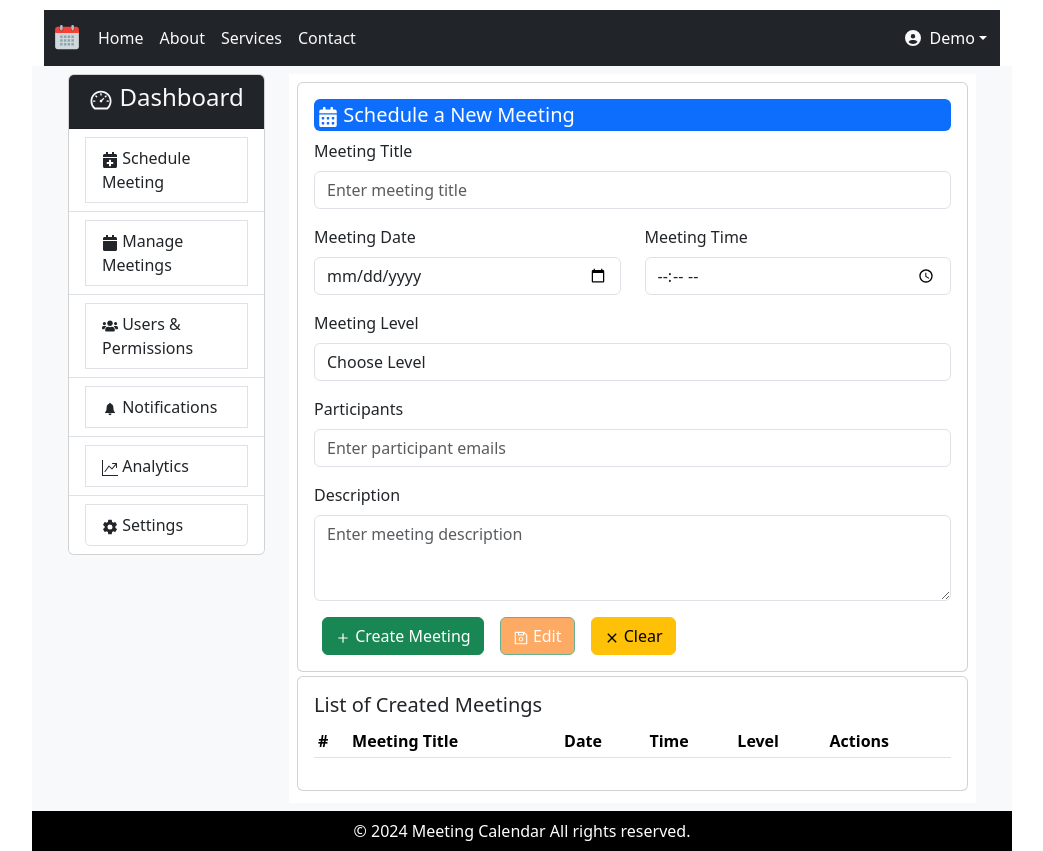
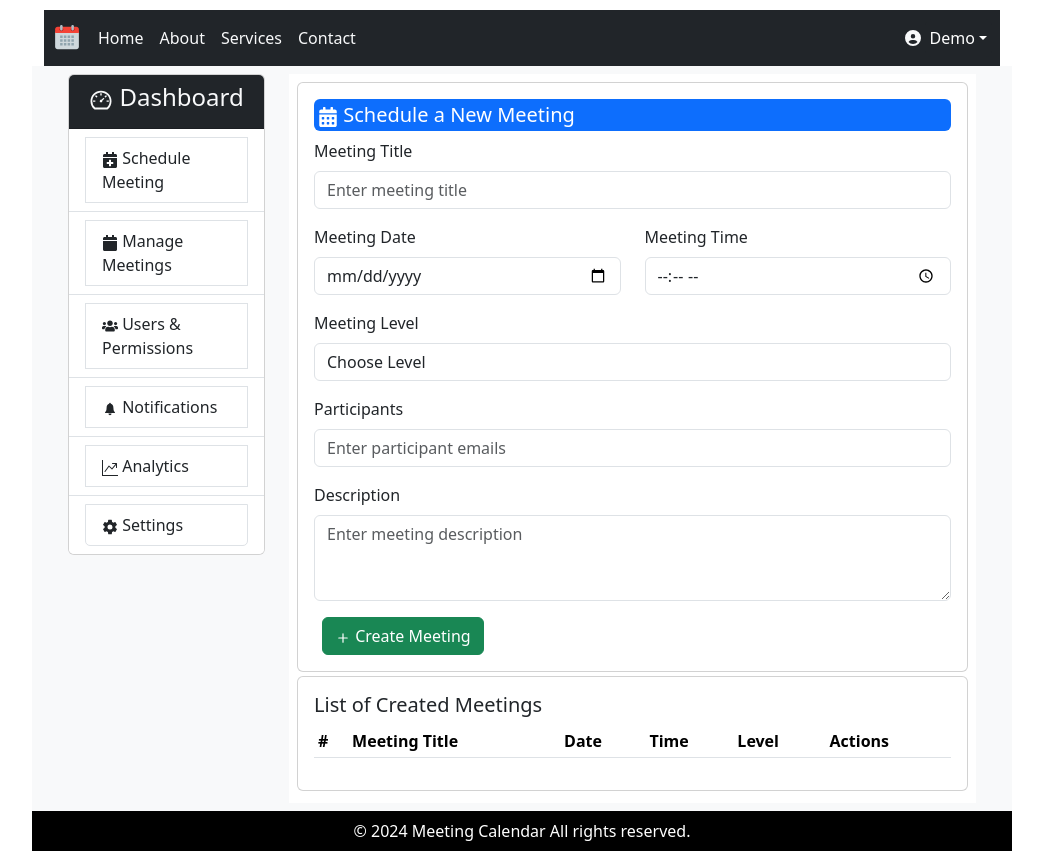
Before and after one commit to Johnruka/SCHEDULED-CALENDAR-APP, a React (Vite) app: page / in a window 1280 px wide. Shown: the whole page, without its empty margins (118-1161 px from the left). Built offline with nearby package versions, Linux system fonts and the light colour scheme.

Commit message:
modified

```diff
--- a/src/components/Meeting/ScheduleMeetingForm.jsx
+++ b/src/components/Meeting/ScheduleMeetingForm.jsx
@@ -1,7 +1,5 @@
 import React from "react";
 import { HiMiniPlus } from "react-icons/hi2";
-import { AiOutlineSave } from "react-icons/ai";
-import { MdClear } from "react-icons/md";
 import "bootstrap/dist/css/bootstrap.min.css";
 import { useForm } from "react-hook-form";
 import { addMeetingData, updateMeetingData } from '../../service/MeetingAPI';
@@ -150,10 +148,8 @@ props.clearFields();
         )}
       </div>
       <div className='mt-2'>
-                <button type="submit" className='btn btn-success mx-2' id="createMeeting"><HiMiniPlus /> Create Meeting</button>
-                <button type="submit" className='btn btn-success mx-2' id="editMeeting" style={{backgroundColor: "#fd7e14"}} disabled><AiOutlineSave /> Edit</button>
-                <button type="button" className='btn btn-warning mx-2' id="clearFields" onClick={() => { props.setShowAlert(false); props.clearFields(); }}><MdClear /> Clear</button>
-            </div>
+        <button type="submit" className='btn btn-success mx-2' id="createMeeting"><HiMiniPlus /> Create Meeting</button>
+      </div>
 
     </form>
   );
```
